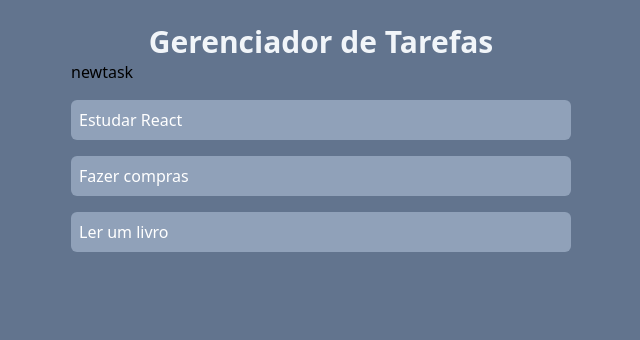
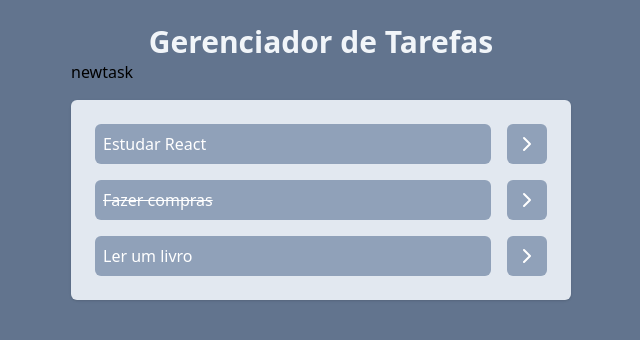
Before and after one commit to 7alexandree7/newtodolist-ts, a React (Vite) app: page / in a window 1280 px wide. Shown: the top 340 px of the page, without its empty margins (319-959 px from the left). Built offline with nearby package versions, Linux system fonts and the light colour scheme.

Commit message:
finalizando a parte de marcar uma tarefa concluida

```diff
--- a/src/App.tsx
+++ b/src/App.tsx
@@ -19,7 +19,7 @@ function App() {
       id: 2,
       title: "Fazer compras",
       description: "Comprar frutas, verduras e laticínios.",
-      isCompleted: false
+      isCompleted: true
     },
 
     {
@@ -30,12 +30,26 @@ function App() {
     },
   ])
 
+
+  const onTaskClick = (taskId: number) => {
+    const newTasks: TaskType[] = tasks.map((task) => {
+      if (task.id === taskId) {
+        return {
+          ...task,
+          isCompleted: !task.isCompleted
+        }
+      }
+      return task
+    })
+    setTasks(newTasks)
+  }
+
   return (
     <div className='bg-slate-500 w-screen h-screen flex flex-col items-center p-6'>
       <div className='w-[500px]'>
         <h1 className='text-3xl text-slate-100 font-bold text-center'>Gerenciador de Tarefas</h1>
         <AddTasks />
-        <TaskList  tasks={tasks} />
+        <TaskList tasks={tasks} onTaskClick={onTaskClick} />
       </div>
 
     </div>
--- a/src/components/taskList/TaskList.tsx
+++ b/src/components/taskList/TaskList.tsx
@@ -1,18 +1,31 @@
 //import React from 'react'
+import { ChevronRightIcon } from 'lucide-react'
 import type TaskType from '../../interfaces/Tasks/Tasks'
 
 interface TasklistProps {
     tasks: TaskType[]
+    onTaskClick: (taskId: number) => void
 }
 
-const TaskList = ({ tasks }: TasklistProps) => {
-
-    console.log(tasks)
+const TaskList = ({ tasks, onTaskClick }: TasklistProps) => {
 
     return (
-        <ul className='space-y-4 mt-4'>
+        <ul className='bg-slate-200 p-6 rounded-md space-y-4 mt-4 shadow list-none'>
             {tasks.map((task) => (
-                <li key={task.id} className='bg-slate-400 text-white p-2 rounded-md'>{task.title}</li>
+
+                <li key={task.id} className='flex w-full gap-4'>
+                    <button
+                        onClick={() => onTaskClick(task.id)}
+                        className={`${task.isCompleted && 'line-through'} bg-slate-400 text-white p-2 rounded-md flex-1 cursor-pointer text-left pl-2`}>
+                        {task.title}
+                    </button>
+                    <button
+                        className='bg-slate-400 text-white  p-2 rounded-md cursor-pointer'>
+                        <ChevronRightIcon />
+                    </button>
+                </li>
+
+
 
             ))}
         </ul>
```
